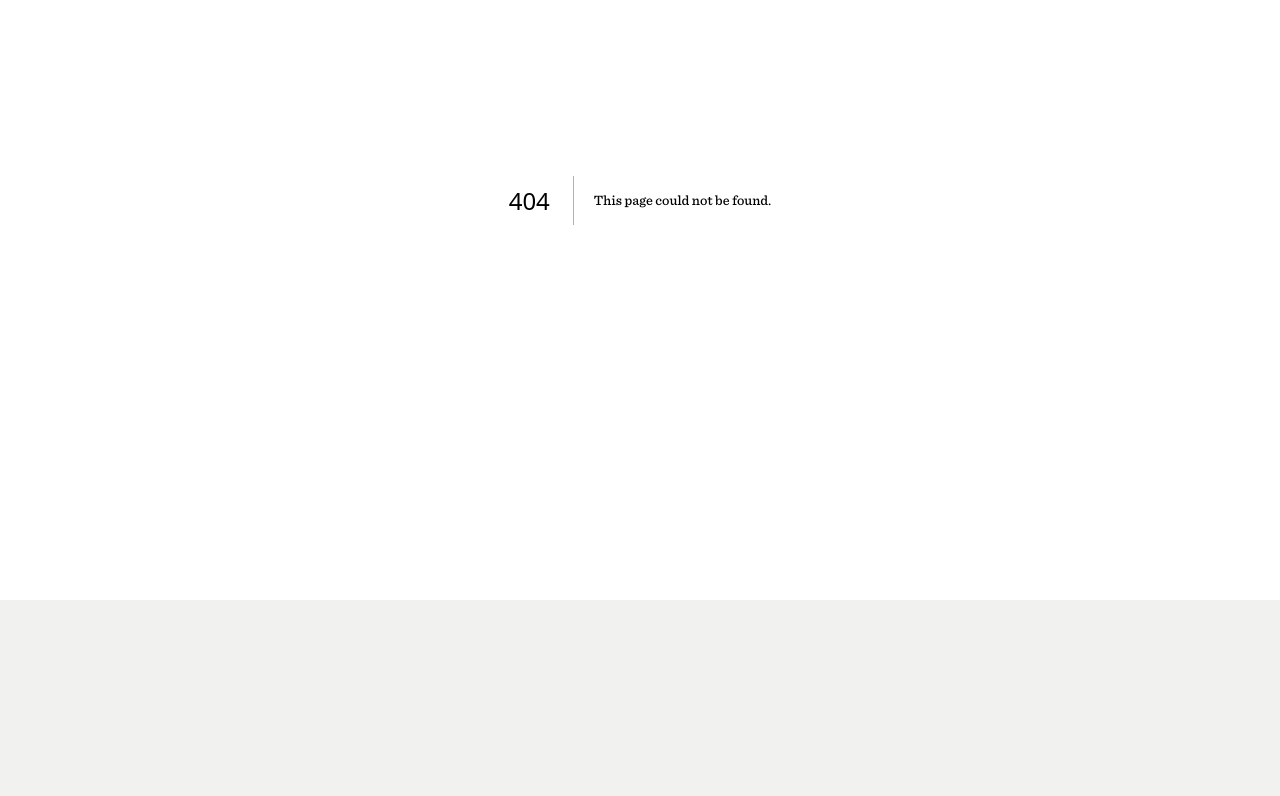
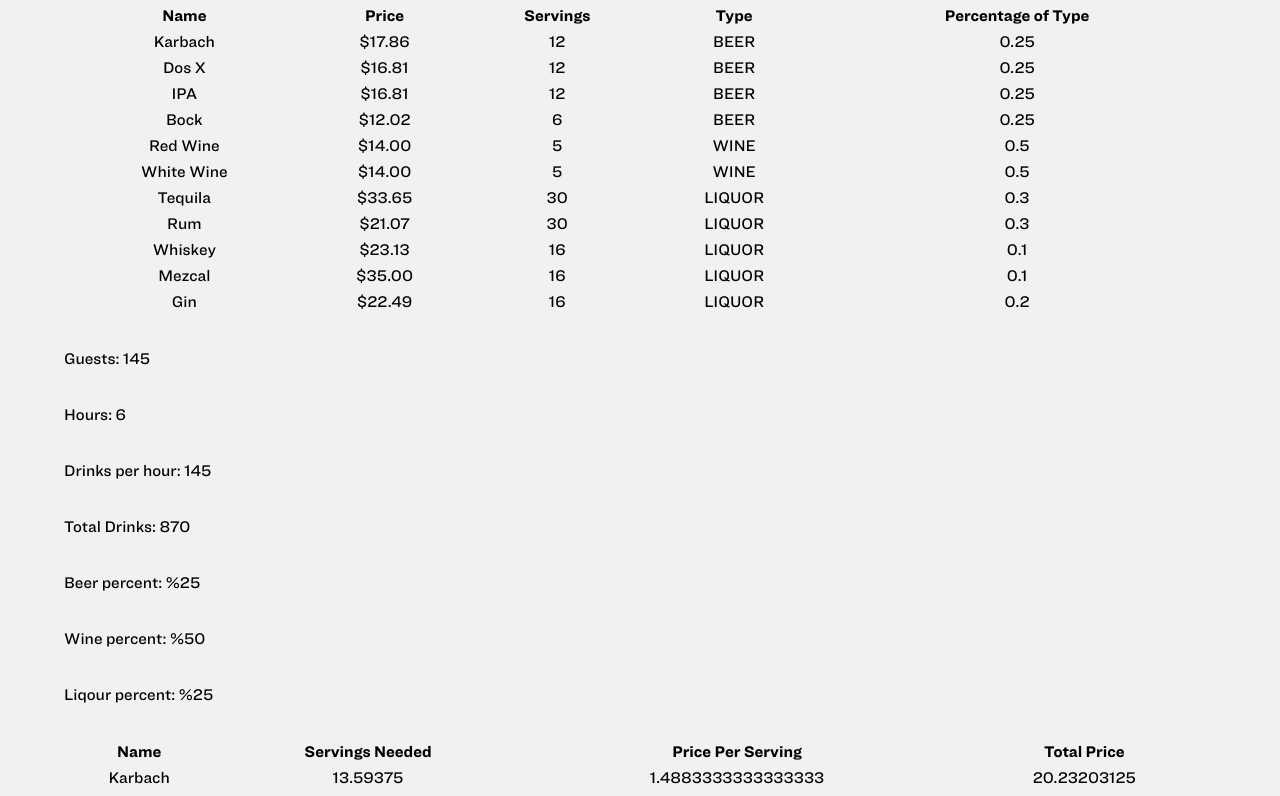
Before and after one commit to gabrielkilly/nabby-wedding, a Next.js app: page /alcoholcalculator in a window 1280 px wide. Before the commit this address had no page. Shown: the part 200-996 px from the top of the page. Before the commit the page ends 800 px from the top, so only its background shows below. Built offline with nearby package versions, Linux system fonts and the light colour scheme.

Commit message:
personal alcohol calculator

```diff
--- /dev/null
+++ b/pages/alcoholcalculator.tsx
@@ -0,0 +1,223 @@
+import React, { useState } from 'react'
+import Navbar, { NavItems } from '../components/Navbar'
+import Head from 'next/head'
+
+const items: AlcoholItem[] = [
+    {
+        name: "Karbach",
+        price: 17.86,
+        type: "BEER",
+        servings: 12,
+        percentageOfType: 0.25
+    },
+    {
+        name: "Dos X",
+        price: 16.81,
+        type: "BEER",
+        servings: 12,
+        percentageOfType: 0.25
+    },
+    {
+        name: "IPA",
+        price: 16.81,
+        type: "BEER",
+        servings: 12,
+        percentageOfType: 0.25
+    },
+    {
+        name: "Bock",
+        price: 12.02,
+        type: "BEER",
+        servings: 6,
+        percentageOfType: 0.25
+    },
+    {
+        name: "Red Wine",
+        price: 14,
+        type: "WINE",
+        servings: 5,
+        percentageOfType: 0.50
+    },
+    {
+        name: "White Wine",
+        price: 14,
+        type: "WINE",
+        servings: 5,
+        percentageOfType: 0.50
+    },
+    {
+        name: "Tequila",
+        price: 33.65,
+        type: "LIQUOR",
+        servings: 30,
+        percentageOfType: 0.3
+    },
+    {
+        name: "Rum",
+        price: 21.07,
+        type: "LIQUOR",
+        servings: 30,
+        percentageOfType: 0.3
+    },
+    {
+        name: "Whiskey",
+        price: 23.13,
+        type: "LIQUOR",
+        servings: 16,
+        percentageOfType: 0.1
+    },
+    {
+        name: "Mezcal",
+        price: 35,
+        type: "LIQUOR",
+        servings: 16,
+        percentageOfType: 0.1
+    },
+    {
+        name: "Gin",
+        price: 22.49,
+        type: "LIQUOR",
+        servings: 16,
+        percentageOfType: 0.2
+    }
+]
+
+const guests = 145
+const hours = 6
+const drinksPerHour = guests
+const totalDrinks = drinksPerHour*hours
+
+const beersPercentage = 0.25
+const winePercentage = 0.50
+const liquorPercentage = 0.25
+
+const totalBeers = totalDrinks*beersPercentage
+const totalWines = totalDrinks*winePercentage
+const totalMixedDrinks = totalDrinks*liquorPercentage
+
+const USDollar = new Intl.NumberFormat('en-US', {
+    style: 'currency',
+    currency: 'USD',
+})
+
+const toUSD = (price: number) => USDollar.format(price)
+
+interface AcloholTypeObjectList {
+    objectList: AcloholTypeObject[]
+}
+interface AcloholTypeObject {
+    name: string,
+    servingsNeeded: number,
+    pricePerServing: number,
+    totalPrice: number
+}
+
+const getAcloholPriceByType = (type: string, totalServings: number): AcloholTypeObject[] =>
+    items
+        .filter(item => item.type == type)
+        .map(item => {
+            const pricePerServing = item.price / item.servings
+            const servingsNeeded = totalServings * item.percentageOfType
+            const totalPrice = pricePerServing * servingsNeeded
+            return {
+                name: item.name, servingsNeeded, pricePerServing, totalPrice
+            }
+        })
+
+
+
+const AlcoholTypeAnalysisList = ({objectList}: AlcoholTypeObjectList[]) =>
+    <table>
+        <thead>
+            <tr>
+                <th>Name</th>
+                <th>Servings Needed</th>
+                <th>Price Per Serving</th>
+                <th>Total Price</th>
+            </tr>
+        </thead>
+        <tbody>
+            { objectList.map( object =>
+                <tr>
+                    <td className="text-center">{object.name}</td>
+                    <td className="text-center">{object.servingsNeeded}</td>
+                    <td className="text-center">{object.pricePerServing}</td>
+                    <td className="text-center">{object.totalPrice}</td>
+                </tr>
+            )}
+        </tbody>
+    </table>
+
+interface AlcoholItem {
+    name: string,
+    type: string,
+    price: number,
+    servings: number,
+    percentageOfType: number
+}
+
+
+const beers: AcloholTypeObject[] = getAcloholPriceByType("BEER", totalBeers*beersPercentage)
+const wines: AcloholTypeObject[] = getAcloholPriceByType("WINE", totalWines*winePercentage)
+const liquors: AcloholTypeObject[] = getAcloholPriceByType("LIQUOR", totalMixedDrinks*liquorPercentage)
+
+console.log(beers)
+
+const AlcoholItem = ({name, type, price, servings, percentageOfType}: AlcoholItem) => {
+    return (
+        <tr>
+            <td className="text-center">{name}</td>
+            <td className="text-center">{toUSD(price)}</td>
+            <td className="text-center">{servings}</td>
+            <td className="text-center">{type}</td>
+            <td className="text-center">{percentageOfType}</td>
+        </tr>
+    )
+}
+
+export default function Contact() {
+    const [lastCopiedText, setLastCopiedText] = useState("")
+
+  return (
+    <>
+      <Head>
+        <title>Alcohol Calculator</title>
+      </Head>
+      <main>
+          <Navbar tabname={NavItems.contact.name} />
+          <div className='flex flex-col px-8 lg:px-16 gap-y-8 mb-8'>
+            <h2 className='mt-8 text-gray-700'>Alcohol Calculator</h2>
+            <table className="table-auto">
+            <thead>
+                <tr>
+                    <th>Name</th>
+                    <th>Price</th>
+                    <th>Servings</th>
+                    <th>Type</th>
+                    <th>Percentage of Type</th>
+                </tr>
+            </thead>
+            <tbody>
+                {items.map(item => AlcoholItem(item))}
+            </tbody>
+            </table>
+
+            <p>Guests: {guests}</p>
+            <p>Hours: {hours}</p>
+            <p>Drinks per hour: {guests}</p>
+            <p>Total Drinks: {guests*hours}</p>
+            <p>Beer percent: %{beersPercentage*100}</p>
+            <p>Wine percent: %{winePercentage*100}</p>
+            <p>Liqour percent: %{liquorPercentage*100}</p>
+
+            <AlcoholTypeAnalysisList objectList={beers}/>
+
+            <AlcoholTypeAnalysisList objectList={wines}/>
+
+            <AlcoholTypeAnalysisList objectList={liquors}/>
+
+          </div>
+      </main>
+    </>
+  )
+}
```
